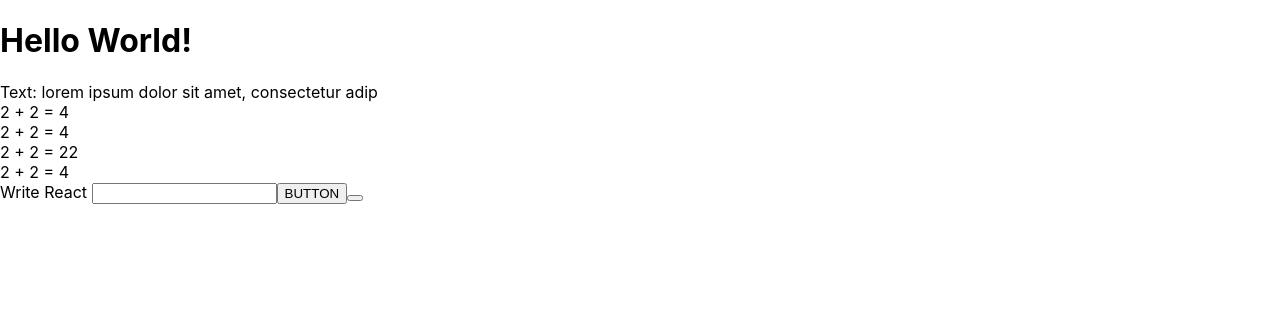
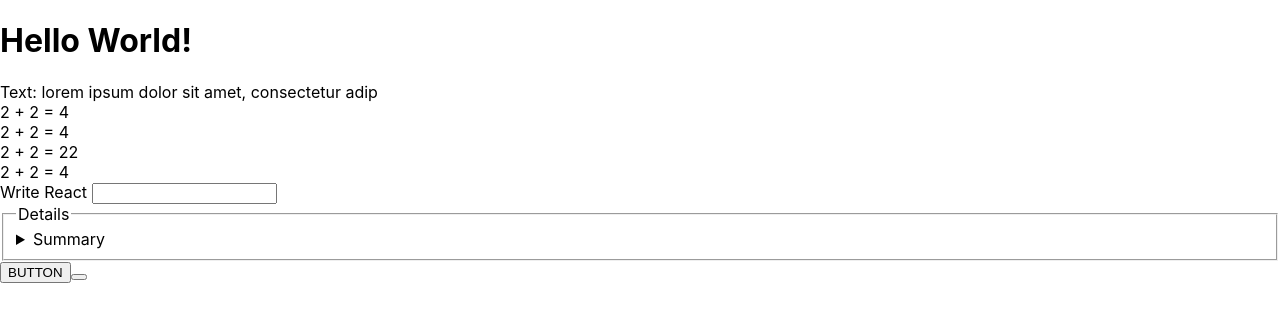
Before and after one commit to Waldemar-00/React, a React (Create React App) app in the folder my-app/: page / in a window 1280 px wide. Shown: the top 322 px of the page. Built offline with nearby package versions, Linux system fonts and the light colour scheme.

Commit message:
tags: details(summary), fieldset(legend)

```diff
--- a/my-app/src/index.css
+++ b/my-app/src/index.css
@@ -11,3 +11,10 @@ code {
   font-family: source-code-pro, Menlo, Monaco, Consolas, 'Courier New',
     monospace;
 }
+.divDetails {
+  border: 1px solid pink;
+  cursor: pointer;
+}
+.divDetails:hover {
+  background-color: rgb(241, 241, 241);
+}
--- a/my-app/src/index.js
+++ b/my-app/src/index.js
@@ -16,7 +16,16 @@ const component = (
     {/* <div>2 + 2 = { {4} }</div> WILL BE  ERROR*/}
     {/* <div>2 + 2 = { new Date() }</div> WILL BE  ERROR*/}
     <label htmlFor={labelForInput}>Write React </label>
-    <input id='input' type="text" tabIndex="0"/>
+    <input id='input' type="text" tabIndex="0" />
+    <fieldset>
+      <legend>Details</legend>
+      <details>
+        <summary>Summary</summary>
+        <div className="divDetails">Lorem ipsum dolor sit amet consectetur adipisicing elit. </div>
+        <div className="divDetails"> Nostrum magni repellendus officia aliquid, ab itaque illum possimus esse atque quis</div>
+        <div className="divDetails">eum consectetur porro dolores quidem rerum, ad minima </div>
+      </details>
+    </fieldset>
     <button>BUTTON</button>
     <button />
   </div>
```
